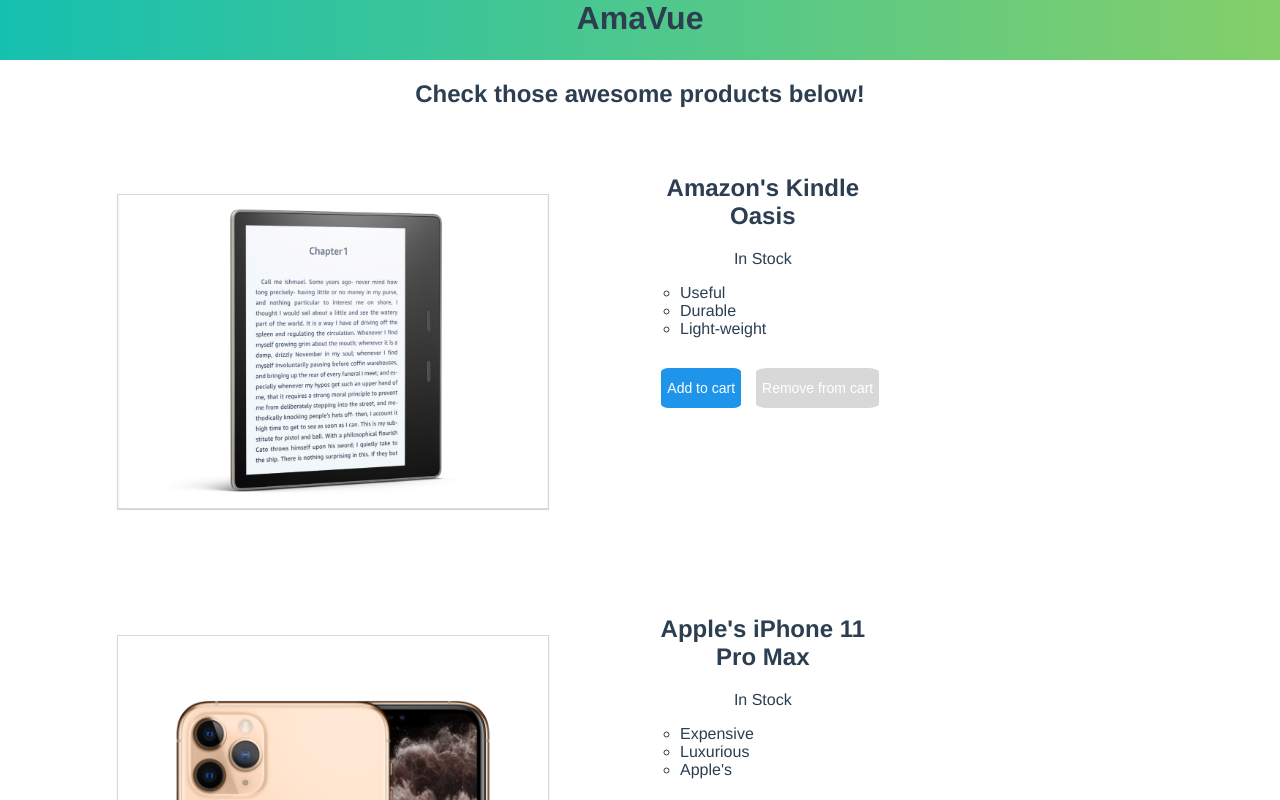
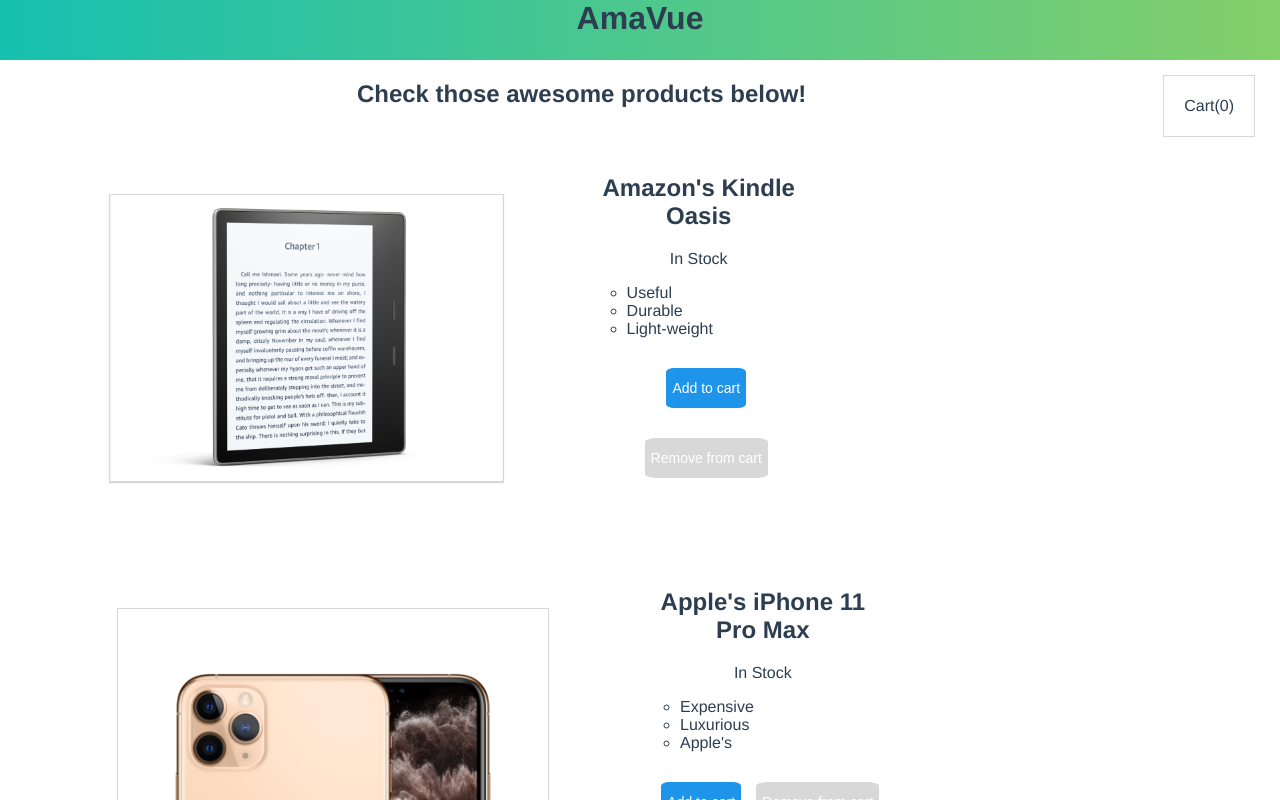
Before and after one commit to quoclien/vue-shopping-cart, a Vue app: page / in a window 1280 px wide. Shown: the top 800 px of the page. Built offline with nearby package versions, Linux system fonts and the light colour scheme.

Commit message:
feat: add Cart

```diff
--- a/src/App.vue
+++ b/src/App.vue
@@ -2,20 +2,59 @@
   <div id="app">
 <!--    <img alt="Vue logo" src="./assets/logo.png">-->
     <NavbarHeader site="AmaVue"></NavbarHeader>
-    <Catalog msg="Check those awesome products below!"/>
+      <Cart :products="products"></Cart>
+    <Catalog msg="Check those awesome products below!" :products="this.products"/>
   </div>
 </template>
 
 <script>
 import Catalog from './components/Catalog.vue'
 import NavbarHeader from "@/components/NavbarHeader";
+import Cart from "@/components/Cart";
+import kindle from "@/assets/amazonKindleOasis.png";
+import iphone from "@/assets/iphone11ProMax.png";
+import sony from "@/assets/sonyAlphaA7.png";
 
 export default {
   name: 'App',
   components: {
+      Cart,
     Catalog,
     NavbarHeader
-  }
+  },
+    data: function () {
+        return{
+            products: {
+                s1:
+                    {
+                    ID: "s1",
+                    image: kindle,
+                    name: "Kindle Oasis",
+                    brand: "Amazon",
+                    details: ["Useful", "Durable", "Light-weight"],
+                    quantity: 3
+                    },
+                s2:
+                {
+                    ID: "s2",
+                    image: iphone,
+                    name: "iPhone 11 Pro Max",
+                    brand: "Apple",
+                    details: ["Expensive", "Luxurious", "Apple's"],
+                    quantity: 10
+                },
+                s3:
+                {
+                    ID: "s3",
+                    image: sony,
+                    name: "Alpha A7 R III",
+                    brand: "Sony",
+                    details: ["Modern", "Functional", "Fast"],
+                    quantity: 0
+                }
+            }
+        }
+    }
 }
 </script>
 
--- /dev/null
+++ b/src/components/Cart.vue
@@ -0,0 +1,86 @@
+<template>
+    <div class="cart-section">
+        <div class="cart">
+            <p>Cart({{ total }})</p>
+        </div>
+        <div class="cart-detail" @click="toggleCart" v-show="isOpen">
+            <ul>
+                <li v-for="(value, key) in items" :key="key">
+                    <div class="product">
+                        <div class="product-image">
+                            <img :src="products[key].image" alt="product image">
+                        </div>
+
+                        <div class="product-info">
+                            <h2>{{ products[key].name }}</h2>
+                            <p>Quantity: {{value}}</p>
+                        </div>
+                    </div>
+                </li>
+            </ul>
+        </div>
+    </div>
+</template>
+
+<script>
+    import EventBus from "@/shared/EventBus";
+    export default {
+        name: "Cart",
+        props: {
+          products: {
+              type: Object,
+              required: false
+          }
+        },
+        data: function () {
+            return{
+                items: {},
+                isOpen: false
+            }
+        },
+        methods: {
+          toggleCart(){
+              this.isOpen = !this.isOpen;
+          }
+        },
+        computed: {
+            total(){
+                return Object.keys(this.items).reduce((sum,key)=>sum+parseInt(this.items[key]||0),0);
+            }
+        },
+        mounted() {
+            EventBus.$on('add-to-cart', productID => {
+                if (Object.keys(this.items).includes(productID))
+                {
+                    let value = this.items[productID];
+                    this.items[productID] = ++value;
+                }
+                else
+                {
+                    this.items[productID] = 1;
+                }
+                console.log(this.items);
+            });
+            EventBus.$on('remove-from-cart', productID => {
+                if (this.items[productID] > 1)
+                {
+                    let value = this.items[productID];
+                    this.items[productID] = --value;
+                }
+                else
+                {
+                    delete this.items[productID];
+                }
+            });
+        }
+    }
+</script>
+
+<style scoped>
+.cart {
+    margin-right: 25px;
+    float: right;
+    border: 1px solid #d8d8d8;
+    padding: 5px 20px;
+}
+</style>
--- a/src/components/Catalog.vue
+++ b/src/components/Catalog.vue
@@ -6,48 +6,20 @@
         <Product :product="product"></Product>
       </li>
     </ul>
+    <h3 v-if="this.products.length === 0">No product available right now!</h3>
   </div>
 </template>
 
 <script>
 import Product from "@/components/Product";
-import iphone from '../assets/iphone11ProMax.png';
-import kindle from '../assets/amazonKindleOasis.png';
-import sony from '../assets/sonyAlphaA7.png';
 export default {
-  name: 'HelloWorld',
+  name: 'Catalog',
   components: {Product},
   props: {
-    msg: String
-  },
-  data: function () {
-    return{
-      products: [
-        {
-          ID: "s1",
-          image: kindle,
-          name: "Kindle Oasis",
-          brand: "Amazon",
-          details: ["Useful", "Durable", "Light-weight"],
-          quantity: 3
-        },
-        {
-          ID: "s2",
-          image: iphone,
-          name: "iPhone 11 Pro Max",
-          brand: "Apple",
-          details: ["Expensive", "Luxurious", "Apple's"],
-          quantity: 10
-        },
-        {
-          ID: "s3",
-          image: sony,
-          name: "Alpha A7 R III",
-          brand: "Sony",
-          details: ["Modern", "Functional", "Fast"],
-          quantity: 0
-        }
-      ]
+    msg: String,
+    products: {
+      type: Object,
+      required: false
     }
   }
 }
--- a/src/components/Product.vue
+++ b/src/components/Product.vue
@@ -19,8 +19,6 @@
             >
                 Add to cart
             </button>
-
-<!--            todo: remove from cart button, check for product id in cart to decide availability-->
             <button @click="removeFromCart"
                     :disabled="!inCart"
                     :class="{ disabledButton: !inCart, activeRemove: inCart }"
@@ -48,7 +46,7 @@
 
             }
         },
-        method: {
+        methods: {
           addToCart(){
               EventBus.$emit('add-to-cart', this.ID);
               this.addedNumber++;
```
